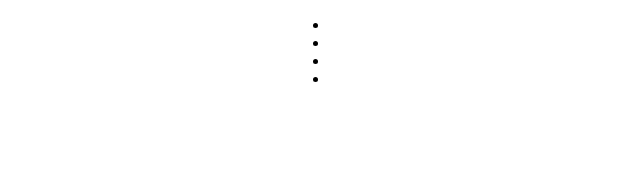
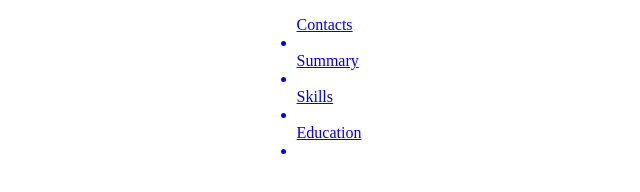
Before and after one commit to Zhanat010598/rsschool-cv, a plain HTML site: page index.html in a window 1280 px wide. Shown: the whole page, without its empty margins (331-971 px from the left). Drawn offline with Linux system fonts and the light colour scheme.

Commit message:
feat: add html file

```diff
--- a/index.html
+++ b/index.html
@@ -12,10 +12,10 @@
         <div class="header">
             <div class="nav">
                 <ul class="nav-list">
-                    <li class="nav-item"><a href="#contacts" class="nav-link"></a></li>
-                    <li class="nav-item"><a href="#summary" class="nav-link"></a></li>
-                    <li class="nav-item"><a href="#skills" class="nav-link"></a></li>
-                    <li class="nav-item"><a href="#education" class="nav-link"></a></li>
+                    <a href="#" class="nav-link">Contacts<li class="nav-item"></li></a>
+                    <a href="#" class="nav-link">Summary<li class="nav-item"></li></a>
+                    <a href="#" class="nav-link">Skills<li class="nav-item"></li></a>
+                    <a href="#" class="nav-link">Education<li class="nav-item"></li></a>
                 </ul>
             </div>
         </div>
```
